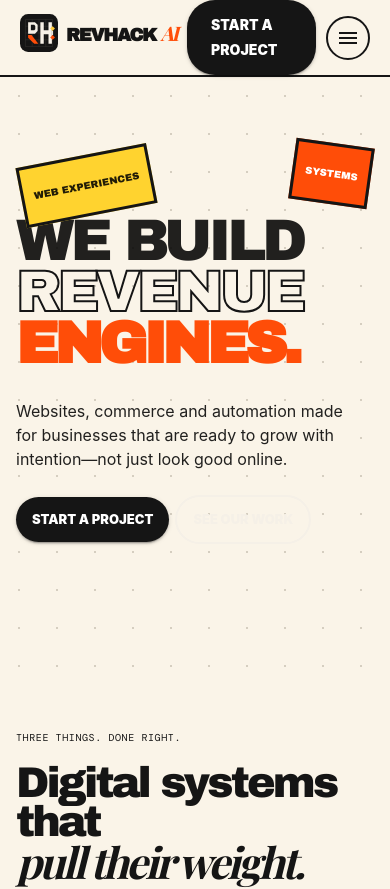
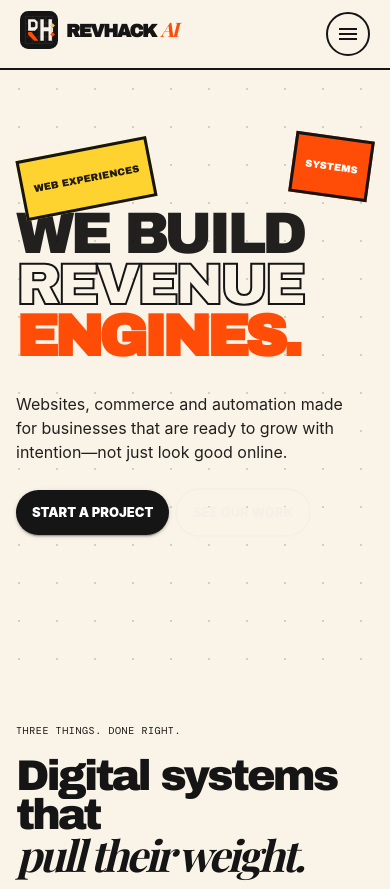
Before and after one commit to rahulgupta201299/RevHackAI, a React (Vite) app: page / in a window 390 px wide. Shown: the top 889 px of the page. Built offline with nearby package versions, Linux system fonts and the light colour scheme; a web font is replaced by a local one.

Commit message:
Hide mobile header project CTA

```diff
--- a/src/styles.css
+++ b/src/styles.css
@@ -1868,7 +1868,7 @@ button,
   }
   .appbar nav,
   .navButton {
-    display: none;
+    display: none !important;
   }
   .menuToggle {
     border: 2px solid #151515 !important;
```
